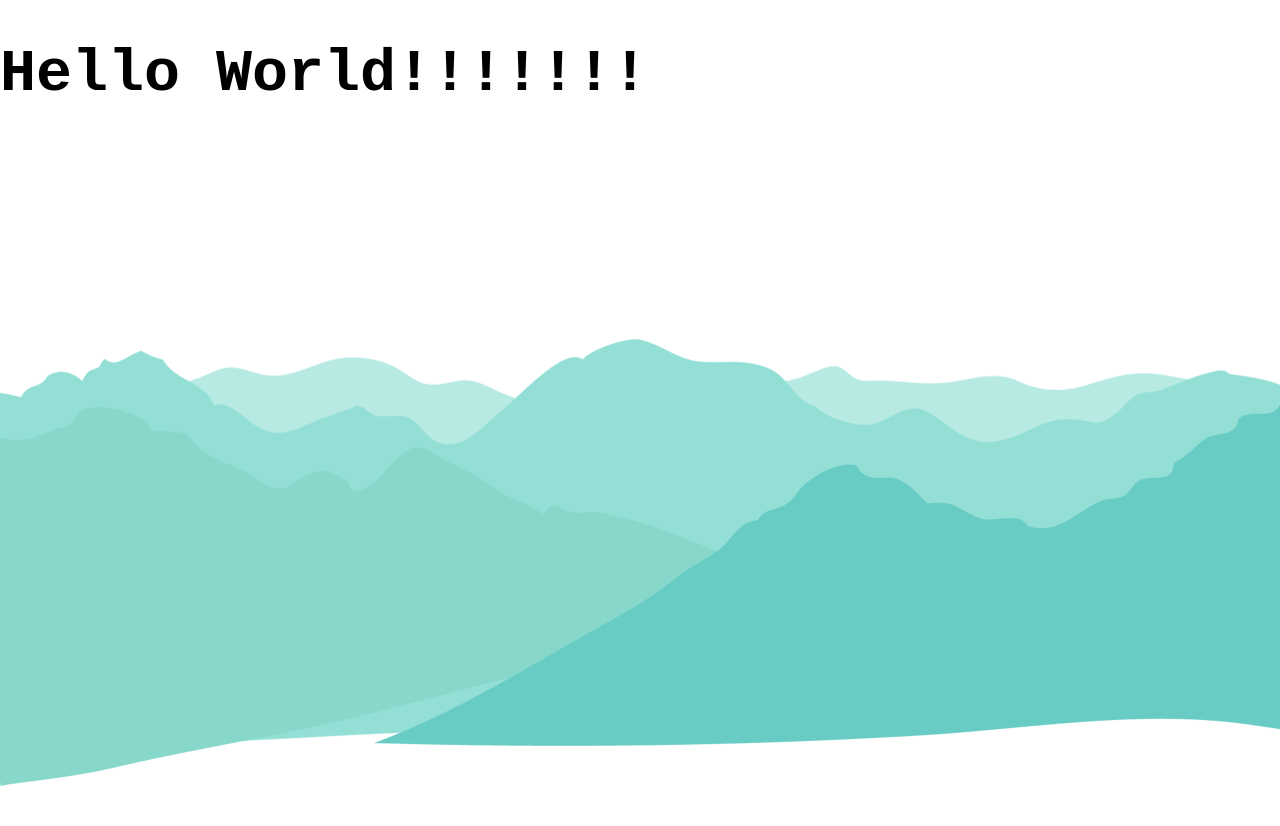
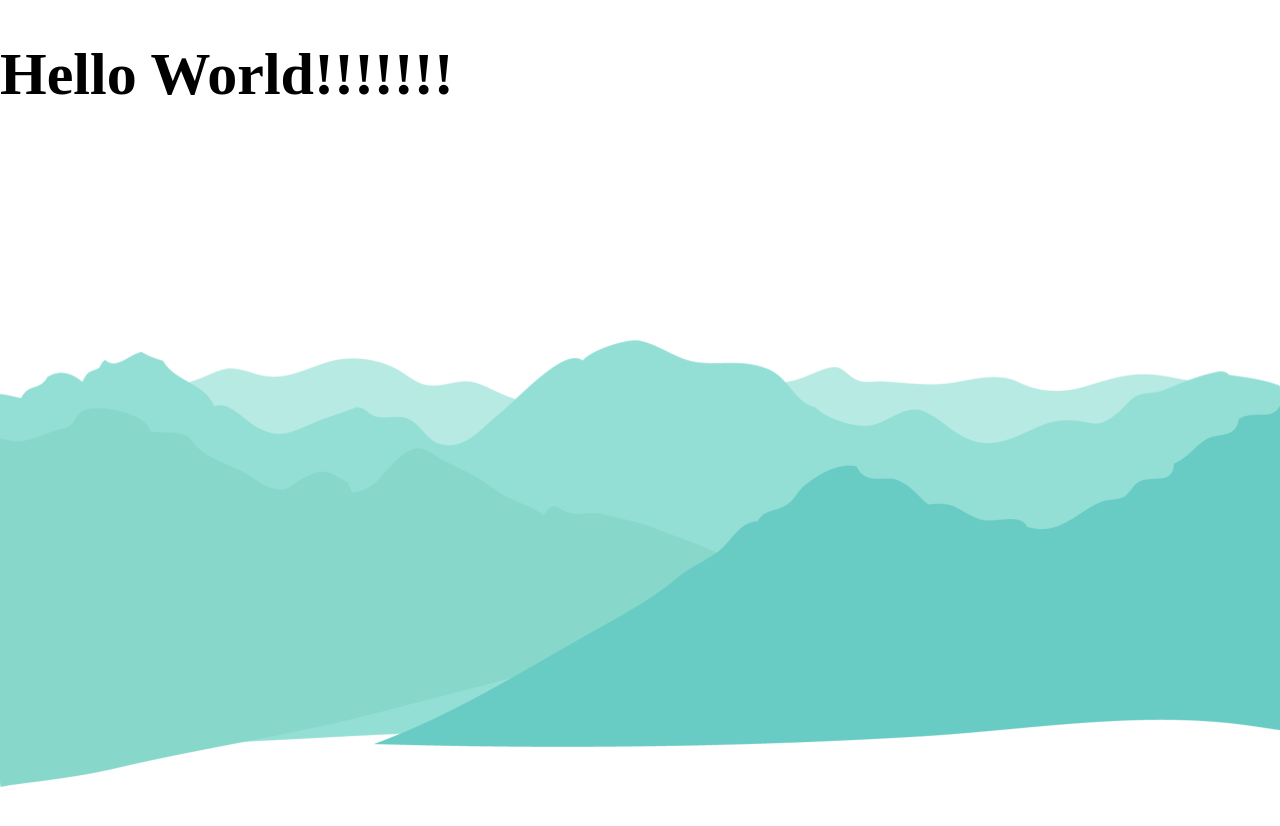
Before and after one commit to Stanislav-Mindo/test-git, a plain HTML site: page index.html in a window 1280 px wide. Shown: the top 826 px of the page. Drawn offline with Linux system fonts and the light colour scheme.

Commit message:
pr1 commit 7

```diff
--- a/style.css
+++ b/style.css
@@ -2,5 +2,5 @@ body, html {
   margin: 0;
   padding: 0;
   font-size: 30px;
-  font-family: 'Courier New', Courier, monospace;
+  font-family:'Times New Roman', Times, serif;
 }
```
